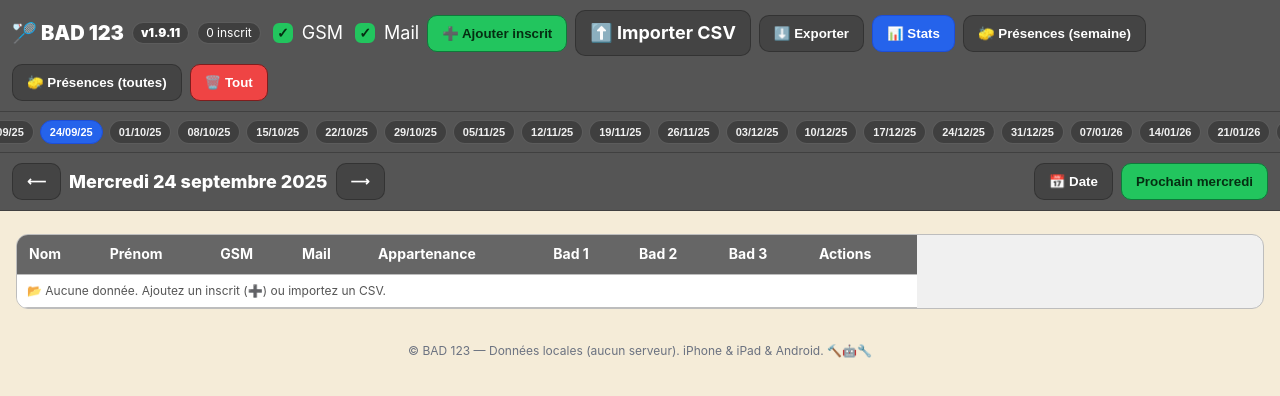
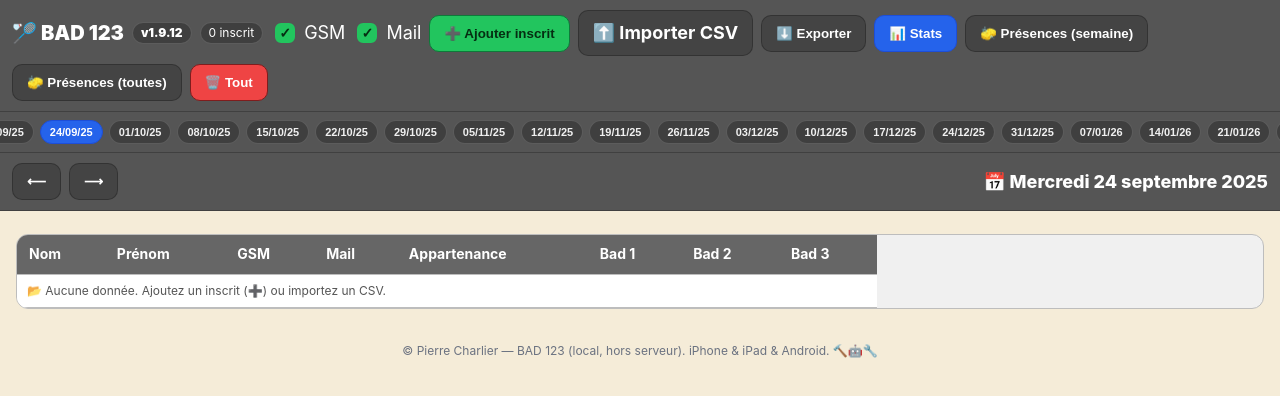
Before and after one commit to Charlp3/Bad123, a plain HTML site: page index.html in a window 1280 px wide. Drawn offline with Linux system fonts and the light colour scheme.

Commit message:
Add files via upload

```diff
--- a/index.html
+++ b/index.html
@@ -36,7 +36,7 @@
 
   .container{padding:12px;max-width:1400px;margin:0 auto}
   .table-wrap{border:1px solid var(--line);border-radius:12px;background:var(--table-wrap-bg);overflow-x:auto;overflow-y:visible;-webkit-overflow-scrolling:touch}
-  table{width:max-content;min-width:900px;border-collapse:separate;border-spacing:0;color:#111;table-layout:auto}
+  table{width:max-content;min-width:860px;border-collapse:separate;border-spacing:0;color:#111;table-layout:auto}
   thead th{position:sticky;top:0;z-index:2;background:var(--thead-bg);color:var(--thead-text);padding:8px 10px;text-align:left;border-bottom:1px solid var(--line);font-size:13px}
   th,td{white-space:nowrap}
   tbody td{padding:6px 8px;border-bottom:1px solid var(--line)}
@@ -85,8 +85,8 @@
 <body>
 <header id="appHeader">
   <div class="bar">
-    <div class="title">🏸 BAD 123 <span class="badge" id="version">v1.9.11</span></div>
-    <span class="badge" id="countInscrits">0 inscrits</span>
+    <div class="title">🏸 BAD 123 <span class="badge" id="version">v1.9.12</span></div>
+    <span class="badge" id="countInscrits">0 inscrit</span>
     <label class="switch"><input type="checkbox" id="toggleGsm" checked> GSM</label>
     <label class="switch"><input type="checkbox" id="toggleMail" checked> Mail</label>
     <button class="btn primary" id="btnAdd">➕ Ajouter inscrit</button>
@@ -103,13 +103,8 @@
 
   <div class="bar">
     <button class="btn ghost" id="prevWed">⟵</button>
-    <div id="dateLabel" style="font-weight:800"></div>
     <button class="btn ghost" id="nextWed">⟶</button>
-    <div style="margin-left:auto;display:flex;gap:8px">
-      <button class="btn ghost" id="pickDate">📅 Date</button>
-      <input id="datePicker" type="date" class="hidden" aria-label="Choisir une date">
-      <button class="btn primary" id="goNextWednesday">Prochain mercredi</button>
-    </div>
+    <div id="dateLabel" style="font-weight:800; margin-left:auto; cursor:pointer" title="Touchez pour passer au prochain mercredi"></div>
   </div>
 </header>
 
@@ -127,7 +122,6 @@
           <th>Bad 1</th>
           <th>Bad 2</th>
           <th>Bad 3</th>
-          <th>Actions</th>
         </tr>
       </thead>
       <tbody id="tbody"></tbody>
@@ -135,7 +129,7 @@
   </div>
 </main>
 
-<footer>© BAD 123 — Données locales (aucun serveur). iPhone & iPad & Android. 🔨🤖🔧</footer>
+<footer>© Pierre Charlier — BAD 123 (local, hors serveur). iPhone & iPad & Android. 🔨🤖🔧</footer>
 
 <!-- Modal: Ajouter / Editer -->
 <div class="modal-back" id="modalBack" aria-hidden="true">
@@ -187,7 +181,7 @@
 (function(){
   "use strict";
 
-  const APP_VERSION="v1.9.11";
+  const APP_VERSION="v1.9.12";
   document.getElementById('version').textContent=APP_VERSION;
 
   const MIN_WED = "2025-09-17";
@@ -201,13 +195,9 @@
   const headerEl = document.getElementById('appHeader');
   const weeksBar = document.getElementById('weeksBar');
   const tbody = document.getElementById('tbody');
-  const table = document.getElementById('table');
   const dateLabel = document.getElementById('dateLabel');
   const prevWedBtn = document.getElementById('prevWed');
   const nextWedBtn = document.getElementById('nextWed');
-  const goNextWednesdayBtn = document.getElementById('goNextWednesday');
-  const pickDateBtn = document.getElementById('pickDate');
-  const datePicker = document.getElementById('datePicker');
   const toggleGsm = document.getElementById('toggleGsm');
   const toggleMail = document.getElementById('toggleMail');
   const fileCsv = document.getElementById('fileCsv');
@@ -272,7 +262,8 @@
   function render(){
     saveJSON(LS.lastDate, currentDate);
     attendance[currentDate] ??= {};
-    dateLabel.textContent = capitalize(formatDateFR(currentDate));
+    dateLabel.textContent = '📅 ' + capitalize(formatDateFR(currentDate));
+    dateLabel.title = "Touchez pour passer au prochain mercredi";
     prevWedBtn.disabled = (currentDate <= MIN_WED);
     renderWeeks();
 
@@ -284,7 +275,7 @@
 
     tbody.innerHTML="";
     if(people.length===0){
-      const tr=document.createElement('tr'); const td=document.createElement('td'); td.colSpan=9;
+      const tr=document.createElement('tr'); const td=document.createElement('td'); td.colSpan=8;
       td.innerHTML='<div class="small">📂 Aucune donnée. Ajoutez un inscrit (➕) ou importez un CSV.</div>';
       tr.appendChild(td); tbody.appendChild(tr);
     }else{
@@ -302,8 +293,8 @@
         tr.appendChild(cellPresence(p,'b1',p.b1,pres,tr));
         tr.appendChild(cellPresence(p,'b2',p.b2,pres,tr));
         tr.appendChild(cellPresence(p,'b3',p.b3,pres,tr));
-        tr.appendChild(cellActions(p));
 
+        // Edition rapide par clic ligne
         tr.addEventListener('click', (e)=>{
           const tag=e.target.tagName.toLowerCase();
           if(tag==='input' || tag==='button' || e.target.closest('button')) return;
@@ -354,18 +345,6 @@
     });
     td.appendChild(chk); return td;
   }
-  function cellActions(p){
-    const td=document.createElement('td'); td.style.textAlign='center';
-    const edit=document.createElement('button'); edit.className='btn ghost'; edit.textContent='✏️';
-    edit.addEventListener('click', (e)=>{ e.stopPropagation(); openEditModal(p); });
-    const del=document.createElement('button'); del.className='btn danger'; del.textContent='🗑️';
-    del.addEventListener('click', async (e)=>{
-      e.stopPropagation();
-      const ok = await confirmModal(`Supprimer <b>${(p.prenom||"")} ${(p.nom||"")}</b> ?`);
-      if(ok) deletePerson(p);
-    });
-    td.appendChild(edit); td.appendChild(del); return td;
-  }
 
   /* ---------- Quick edit modal ---------- */
   function openEditModal(p){
@@ -386,6 +365,10 @@
   mCancel.addEventListener('click', closeEditModal);
   modalBack.addEventListener('click', (e)=>{ if(e.target===modalBack) closeEditModal(); });
 
+  // Ajouter inscrit (ouvre la modale vide) — FIX
+  btnAdd.addEventListener('click', ()=> openEditModal(null));
+
+  // Enregistrer (ajout / édition)
   mOk.addEventListener('click', ()=>{
     const nom=(mNom.value||"").trim().toUpperCase();
     if(!nom){ mNom.focus(); return; }
@@ -403,6 +386,8 @@
     saveJSON(LS.people, people);
     closeEditModal(); render();
   });
+
+  // Supprimer depuis la modale
   mDelete.addEventListener('click', async ()=>{
     if(!editingId) return;
     const p=people.find(x=>x.id===editingId); if(!p) return;
@@ -453,15 +438,12 @@
   function updateDate(newISO){ currentDate = clampMin(wednesdayOfWeek(newISO)); saveJSON(LS.lastDate,currentDate); render(); }
   prevWedBtn.addEventListener('click', ()=> updateDate(prevWednesdayISO(currentDate)));
   nextWedBtn.addEventListener('click', ()=> updateDate(nextWednesdayISO(currentDate)));
-  goNextWednesdayBtn.addEventListener('click', ()=> updateDate(toISO(nextWednesday(new Date()))));
 
-  /* ---------- 📅 Date : iOS/Android OK ---------- */
-  pickDateBtn.addEventListener('click', ()=>{
-    datePicker.min = MIN_WED;
-    datePicker.value = currentDate;
-    datePicker.click();
+  /* ---------- Cliquer sur la date = prochain mercredi ---------- */
+  dateLabel.addEventListener('click', ()=>{
+    const next = toISO(nextWednesday(new Date(currentDate)));
+    updateDate(next);
   });
-  datePicker.addEventListener('change', e=>{ if(e.target.value) updateDate(e.target.value); });
 
   /* ---------- Toggle colonnes ---------- */
   function applyColumnToggles(){
```
